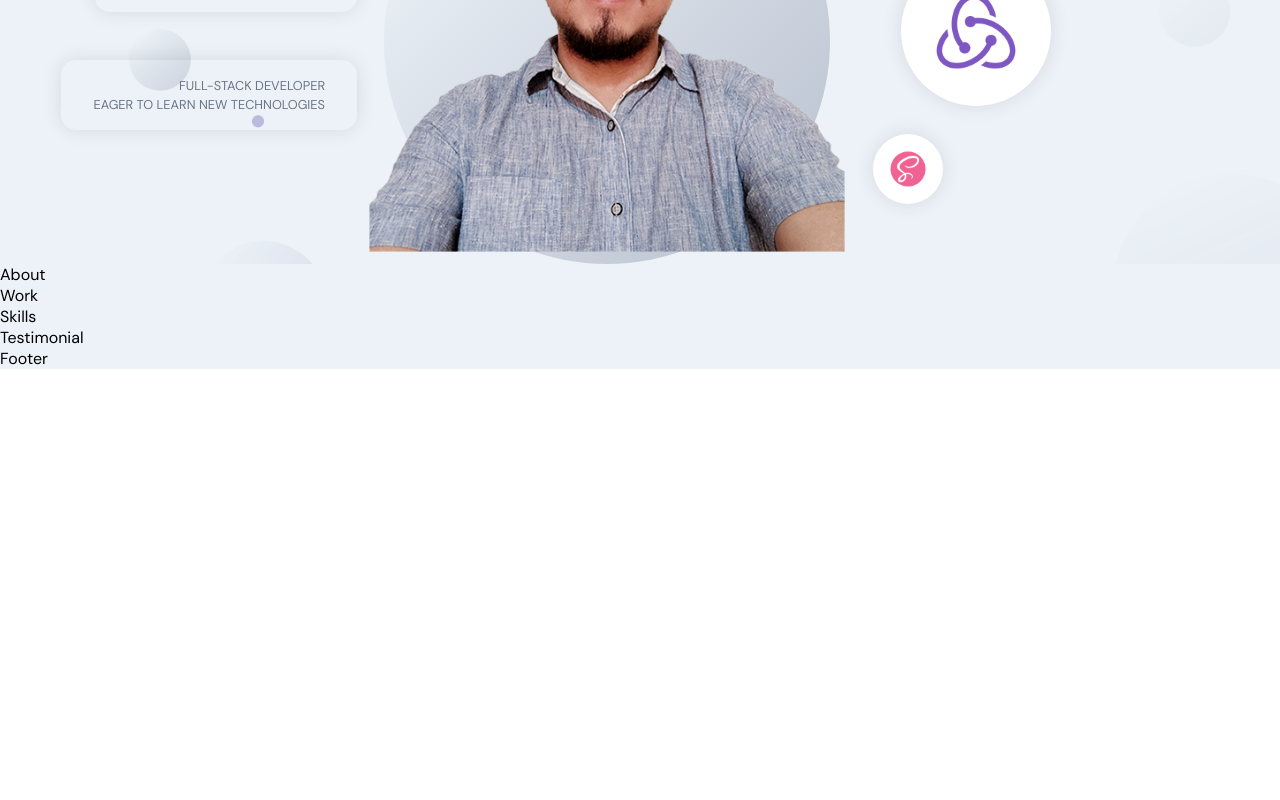
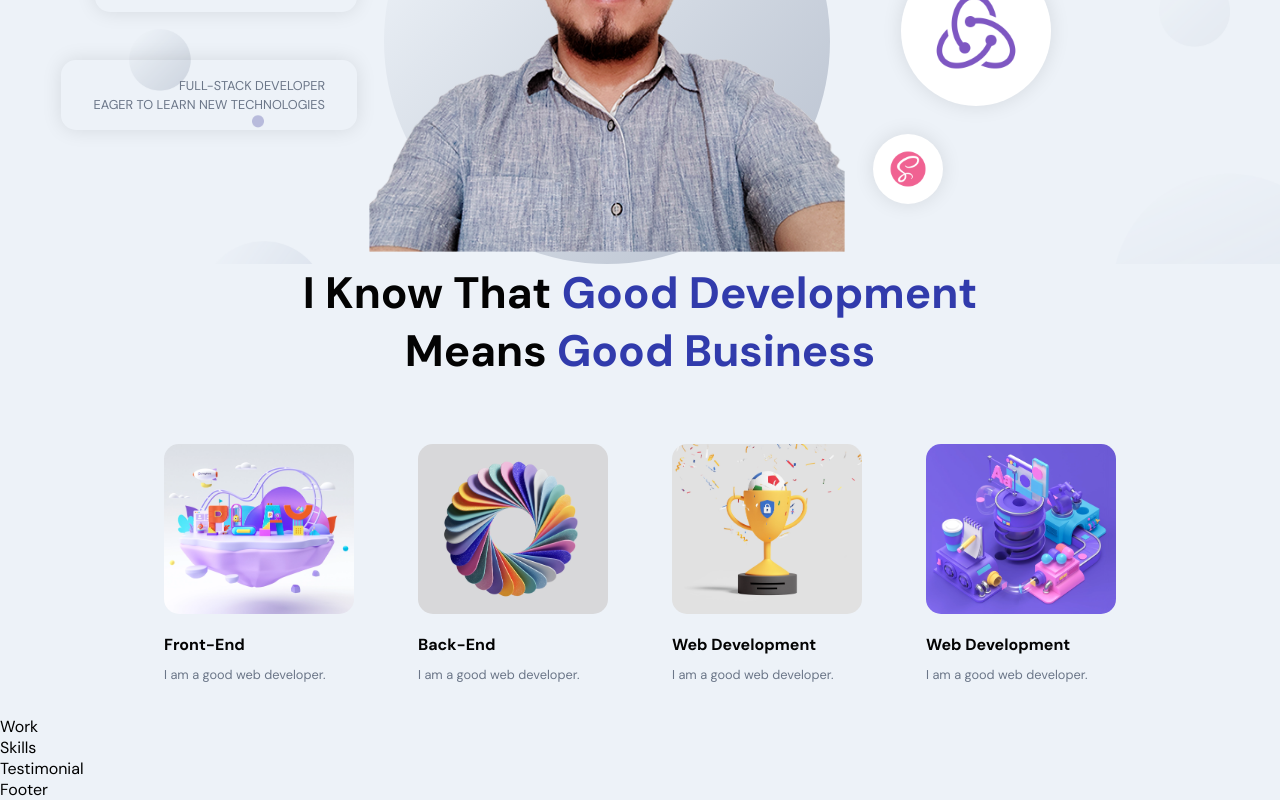
Before and after one commit to Nkaleth/portfolio, a React (Vite) app in the folder portfolio_front_end/: page / in a window 1280 px wide. Shown: the part 327-1127 px from the top of the page. Before the commit the page ends 800 px from the top, so only its background shows below. Built offline with nearby package versions, Linux system fonts and the light colour scheme.

Commit message:
ADD about section

```diff
--- a/portfolio_front_end/src/container/About/About.jsx
+++ b/portfolio_front_end/src/container/About/About.jsx
@@ -1,9 +1,37 @@
 import React from 'react'
+import { motion } from 'framer-motion';
+
+import { images } from '../../constants';
 import './About.scss';
+
+const abouts = [
+  {title: 'Front-End', description: 'I am a good web developer.', imgUrl: images.about01},
+  {title: 'Back-End', description: 'I am a good web developer.', imgUrl: images.about02},
+  {title: 'Web Development', description: 'I am a good web developer.', imgUrl: images.about03},
+  {title: 'Web Development', description: 'I am a good web developer.', imgUrl: images.about04}
+]
 
 const About = () => {
   return (
-    <div>About</div>
+    <>
+      <h2 className='head-text'>I know that <span>Good Development</span><br />means <span>Good Business</span></h2>
+
+      <div className='app__profiles'>
+        {abouts.map((about, index) => (
+          <motion.div
+            whileInView={{ opacity: 1 }}
+            whileHover={{ scale: 1.1 }}
+            transition={{ duration: 0.5, type: 'tween'}}
+            className='app__profile-item'
+            key={about.title + index}
+          >
+            <img src={about.imgUrl} alt={about.title} />
+            <h2 className='bold-text' style={{ marginTop: 20 }}>{about.title}</h2>
+            <p className='p-text' style={{ marginTop: 10 }}>{about.description}</p>
+          </motion.div>
+        ))}
+      </div>
+    </>
   )
 }
 
--- a/portfolio_front_end/src/container/About/about.scss
+++ b/portfolio_front_end/src/container/About/about.scss
@@ -0,0 +1,38 @@
+.app__about {
+  flex: 1;
+  width: 100%;
+  flex-direction: column;
+}
+
+.app__profiles {
+  display: flex;
+  justify-content: center;
+  align-items: flex-start;
+  flex-wrap: wrap;
+  margin-top: 2rem;
+}
+
+.app__profile-item {
+  width: 190px;
+  display: flex;
+  justify-content: flex-start;
+  align-items: flex-start;
+  flex-direction: column;
+  margin: 2rem;
+
+  img {
+    width: 100%;
+    height: 170px;
+    border-radius: 15px;
+    object-fit: cover;
+  }
+
+  @media screen and (mind-width: 2000px) {
+    width: 370px;
+    margin: 2rem 4rem;
+
+    img {
+      height: 320px;
+    }
+  }
+}
```
